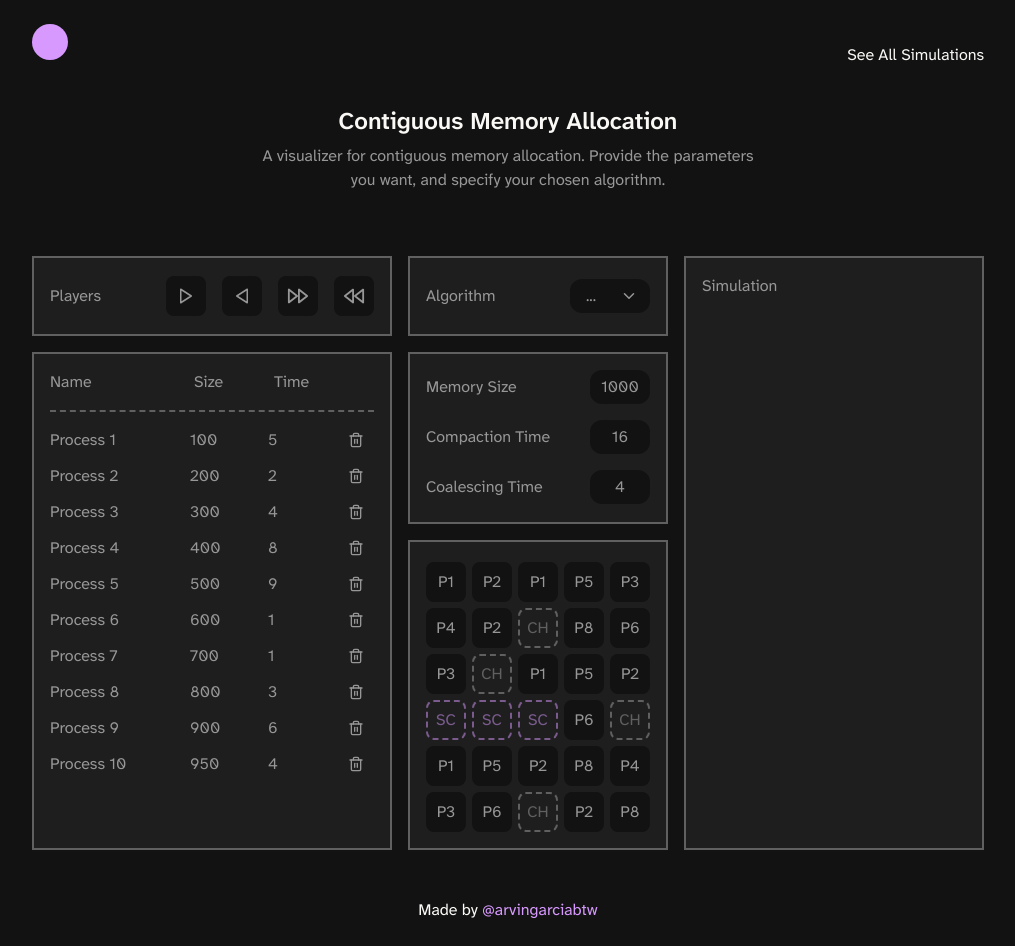
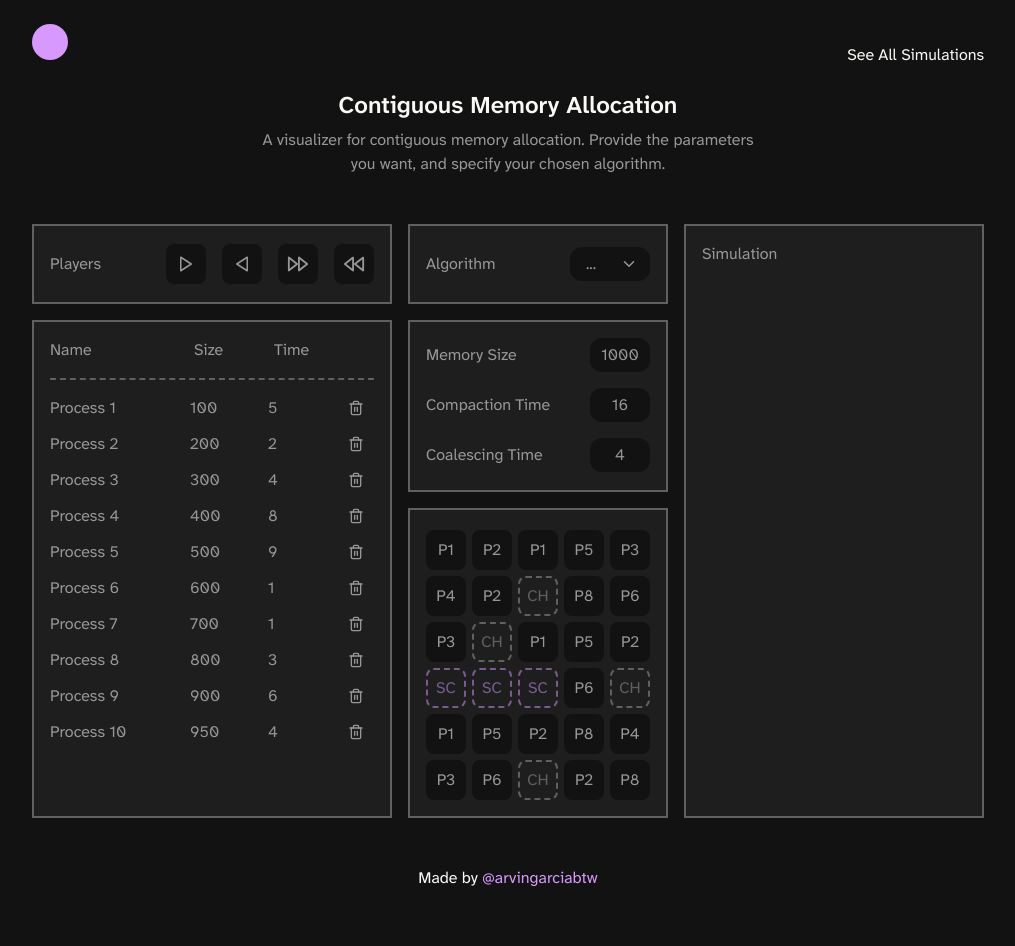
Before and after one commit to arvingarciabtw/simulations, a React (Vite) app: page /contiguous-memory-allocation in a window 1280 px wide. Shown: the whole page, without its empty margins (132-1147 px from the left). After the commit the page ends 914 px from the top, so only its background shows below. Built offline with nearby package versions, Linux system fonts and the light colour scheme.

Commit message:
fix: prevent page overflow

```diff
--- a/src/styles/contiguous-memory-allocation.module.css
+++ b/src/styles/contiguous-memory-allocation.module.css
@@ -1,5 +1,5 @@
 .main {
-	min-height: 600px;
+	max-height: 660px;
 	display: grid;
 	grid-template-areas:
 		"players    algorithms algorithms simulation"
--- a/src/styles/index.css
+++ b/src/styles/index.css
@@ -152,6 +152,7 @@ html {
 
 /* Vendor prefix for other browsers */
 ::-webkit-scrollbar {
+	width: 20px;
 	background-color: transparent;
 }
 
--- a/src/styles/information.module.css
+++ b/src/styles/information.module.css
@@ -1,5 +1,5 @@
 .information {
-	margin: 1rem auto;
+	margin: 0 auto;
 	padding: 1.5rem;
 	width: 100%;
 	display: flex;
```
